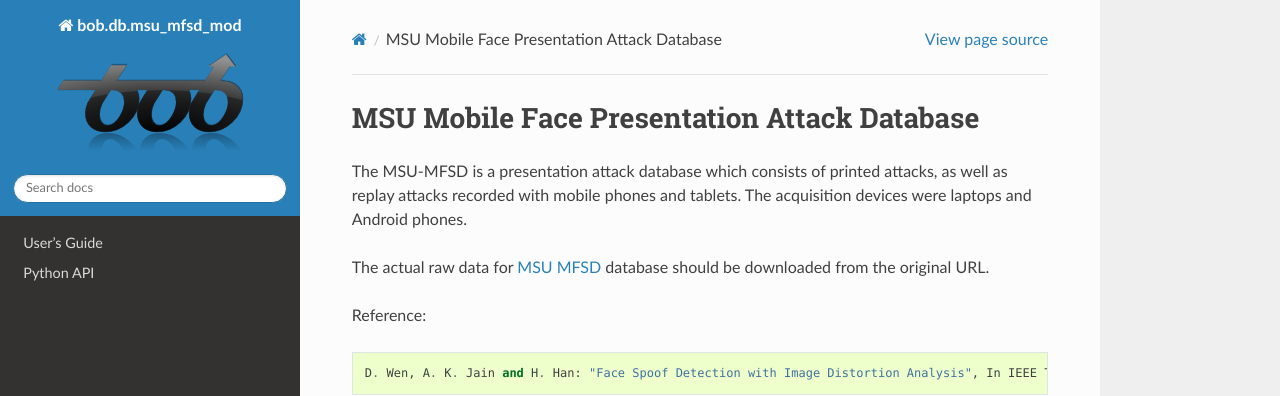
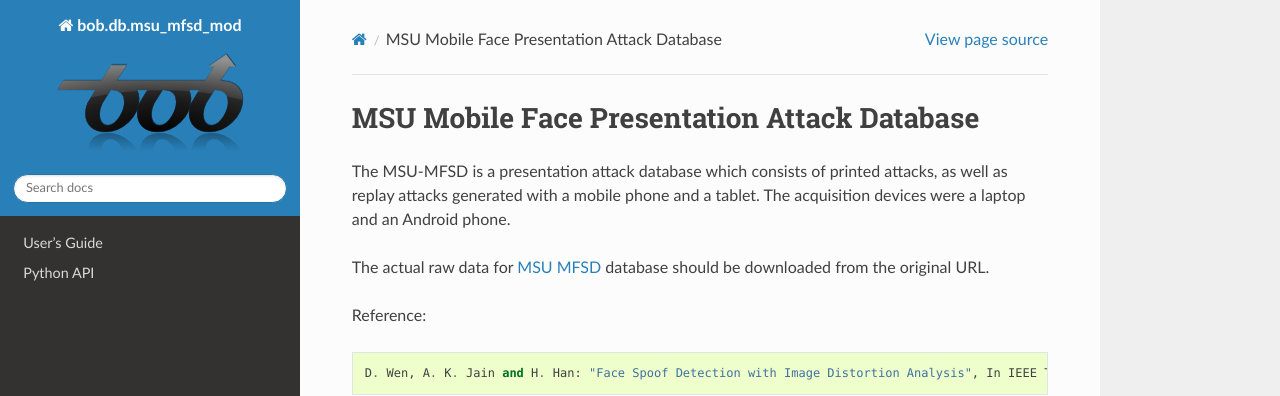
Before and after one commit to smajida/bob.db.msu_mfsd_mod, a Sphinx documentation site: the page built from doc/index.rst, in a window 1280 px wide. Shown: the top 396 px of the page. Built offline with Sphinx 7.4.7 and the Read the Docs theme 2.0.0, drawn with Linux system fonts in a browser that asks for light colours; formulas are drawn with MathJax 3; the version number could not be read and is left out.

Commit message:
doc nitpick

```diff
--- a/doc/index.rst
+++ b/doc/index.rst
@@ -11,8 +11,8 @@
 .. todolist::
 
 The MSU-MFSD is a presentation attack database which consists of printed
-attacks, as well as replay attacks recorded with mobile phones and tablets. The
-acquisition devices were laptops and Android phones.
+attacks, as well as replay attacks generated with a mobile phone and a tablet.
+The acquisition devices were a laptop and an Android phone.
 
 The actual raw data for `MSU MFSD`_ database should be downloaded from the
 original URL.
```
